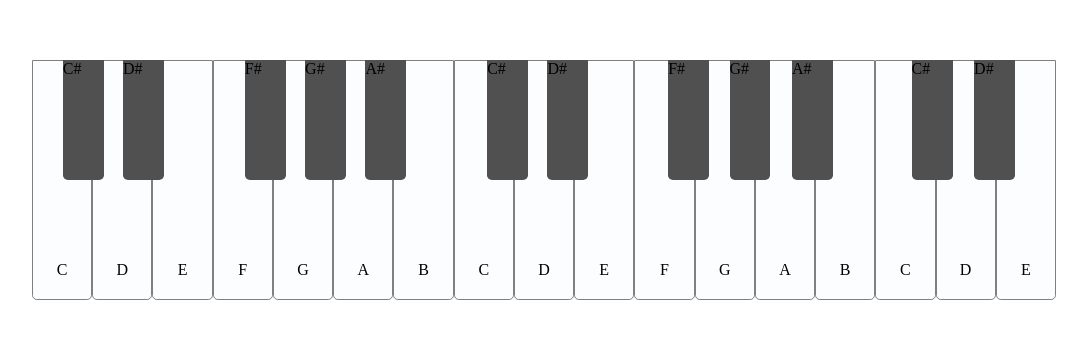
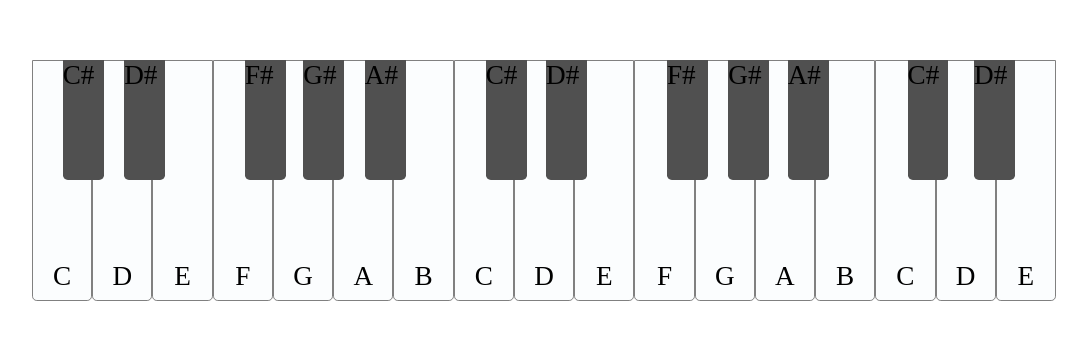
Before and after one commit to amanbolsyn/piano-player, a plain HTML site: page main.html in a window 1280 px wide. Shown: the part 220-560 px from the top of the page, without its empty margins (96-1183 px from the left). Drawn offline with Linux system fonts and the light colour scheme.

Commit message:
fix: fixed positions of black piono keys

```diff
--- a/css/styles.css
+++ b/css/styles.css
@@ -18,6 +18,7 @@ body {
   grid-template-rows: 1fr;
   grid-template-columns: repeat(17, 1fr);
   width: 80vw;
+  max-width: 1440px;
   height: 30vh;
 }
 
@@ -32,6 +33,7 @@ body {
   display: block;
   margin-top: 25vh;
   margin-bottom: 1vh;
+  font-size:1.7em;
   z-index: 1;
 }
 
@@ -90,7 +92,9 @@ body {
 .piano-black-keys {
   position: absolute;
   width: 80vw;
+  max-width: 1440px;
   height: 30vh;
+  font-size: 1.7em;
 }
 
 .black-key {
@@ -99,56 +103,54 @@ body {
   border-radius: 0px 0px 0.3rem 0.3rem;
   height: 15vh;
   width: 4%;
-  /* text-align: center; */
 }
 
 .black-key a {
   z-index: 2;
 }
 .black-key-1 {
-  position: relative;
+  position: absolute;
   left: 3%;
 }
 .black-key-2 {
-  position: relative;
-  left: 4.5%;
+  position: absolute;
+  left: 9%;
 }
 .black-key-3 {
-  position: relative;
-  left: 12%;
+  position: absolute;
+  left: 20.8%;
 }
 .black-key-4 {
-  position: relative;
-  left: 13.5%;
+  position: absolute;
+  left: 26.5%;
 }
 .black-key-5 {
-  position: relative;
-  left: 15%;
+  position: absolute;
+  left: 32.5%;
 }
 .black-key-6 {
-  position: relative;
-  left: 22.5%;
+  position: absolute;
+  left: 44.3%;
 }
 .black-key-7 {
-  position: relative;
-  left: 24%;
+  position: absolute;
+  left: 50.2%;
 }
 .black-key-8 {
-  position: relative;
-  left: 31.4%;
+  position: absolute;
+  left: 62%;
 }
 .black-key-9 {
-  position: relative;
-  left: 33%;
+  position: absolute;
+  left: 68%;
 }
 .black-key-10 {
-  position: relative;
-  left: 34.7%;
+  position: absolute;
+  left: 73.8%;
 }
 .black-key-11 {
-  position: relative;
-
-  left: 42%;
+  position: absolute;
+  left: 85.5%;
 }
 .black-key-12 {
   position: absolute;
```
